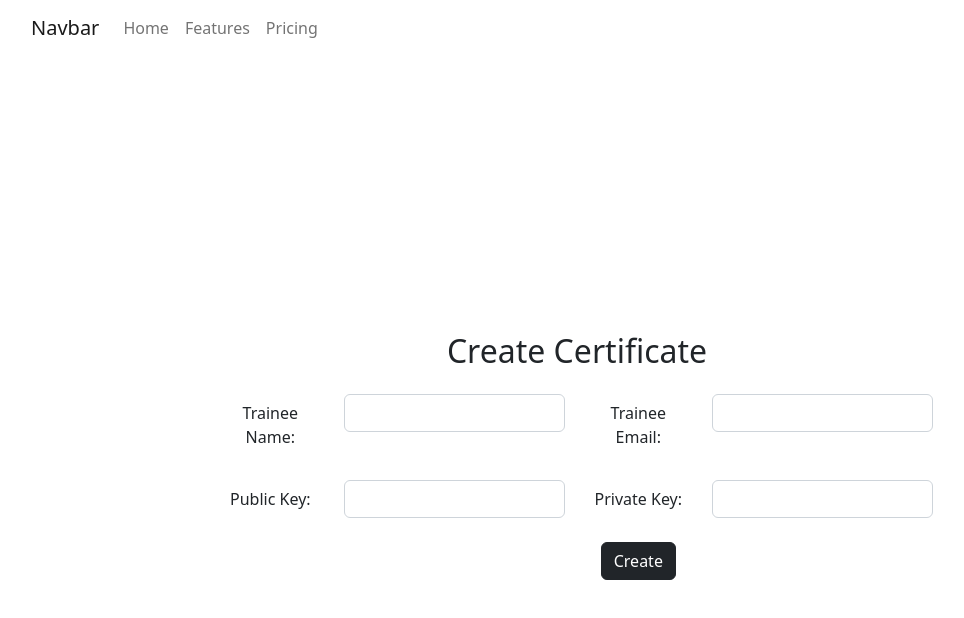
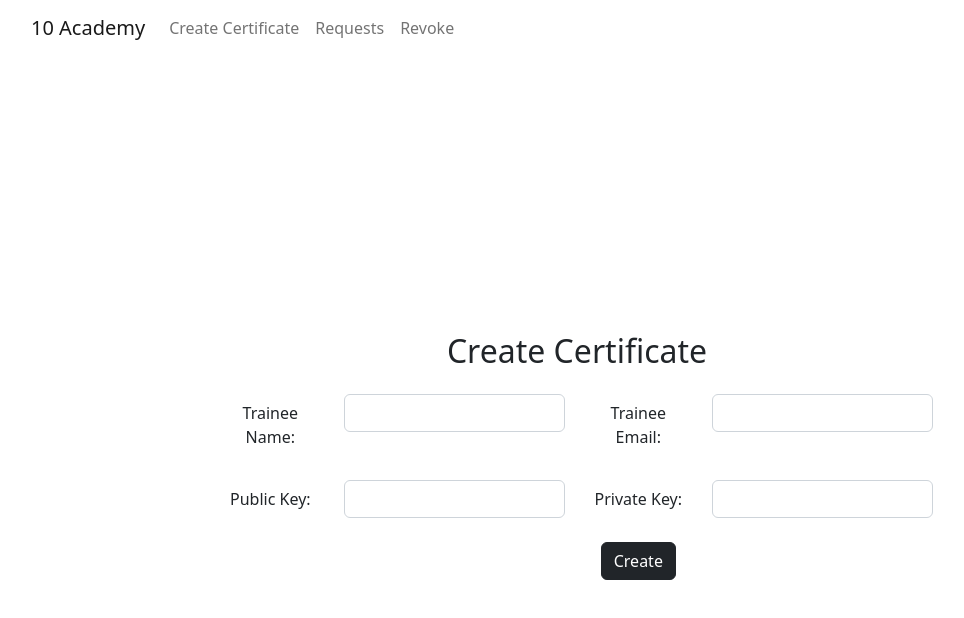
Before and after one commit to Basi10/smart-contract-certificate-distribution, a React (Vite) app in the folder dapp-frontend/: page /tutor in a window 1280 px wide. Shown: the top 618 px of the page, without its empty margins (63-1027 px from the left). Built offline with nearby package versions, Linux system fonts and the light colour scheme.

Commit message:
altered navbar names

```diff
--- a/dapp-frontend/src/components/navbar.tsx
+++ b/dapp-frontend/src/components/navbar.tsx
@@ -14,7 +14,7 @@
     <nav className="navbar navbar-expand-lg bg-body-tertiary">
       <div className="container-fluid">
         <a className="navbar-brand" href="#">
-          Navbar
+          10 Academy
         </a>
         <button
           className="navbar-toggler"
@@ -35,7 +35,7 @@
                 href="#"
                 onClick={() => handleNavLinkClick('home')}
               >
-                Home
+                Create Certificate
               </a>
             </li>
             <li className={`nav-item ${activeLink === 'features' ? 'active' : ''}`}>
@@ -44,7 +44,7 @@
                 href="#"
                 onClick={() => handleNavLinkClick('features')}
               >
-                Features
+                Requests
               </a>
             </li>
             <li className={`nav-item ${activeLink === 'pricing' ? 'active' : ''}`}>
@@ -53,7 +53,7 @@
                 href="#"
                 onClick={() => handleNavLinkClick('pricing')}
               >
-                Pricing
+                Revoke
               </a>
             </li>
           </ul>
```
